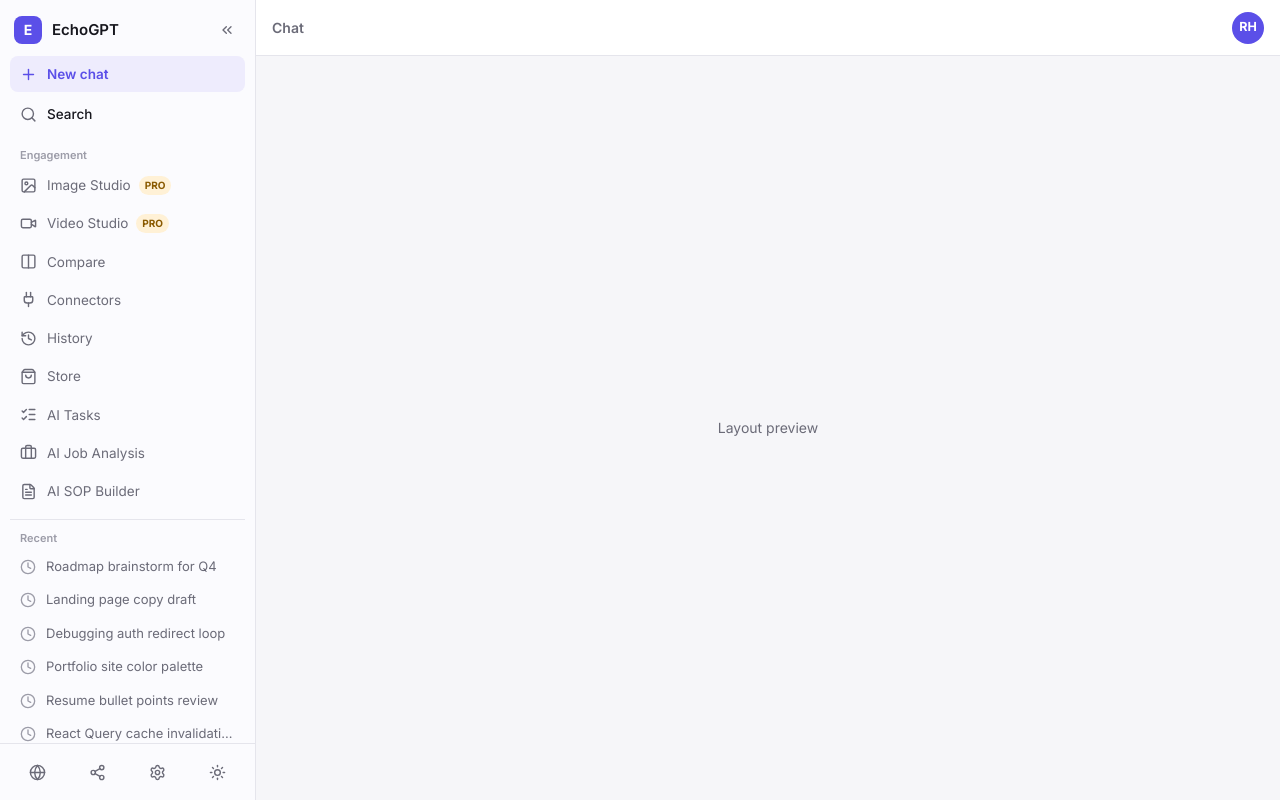
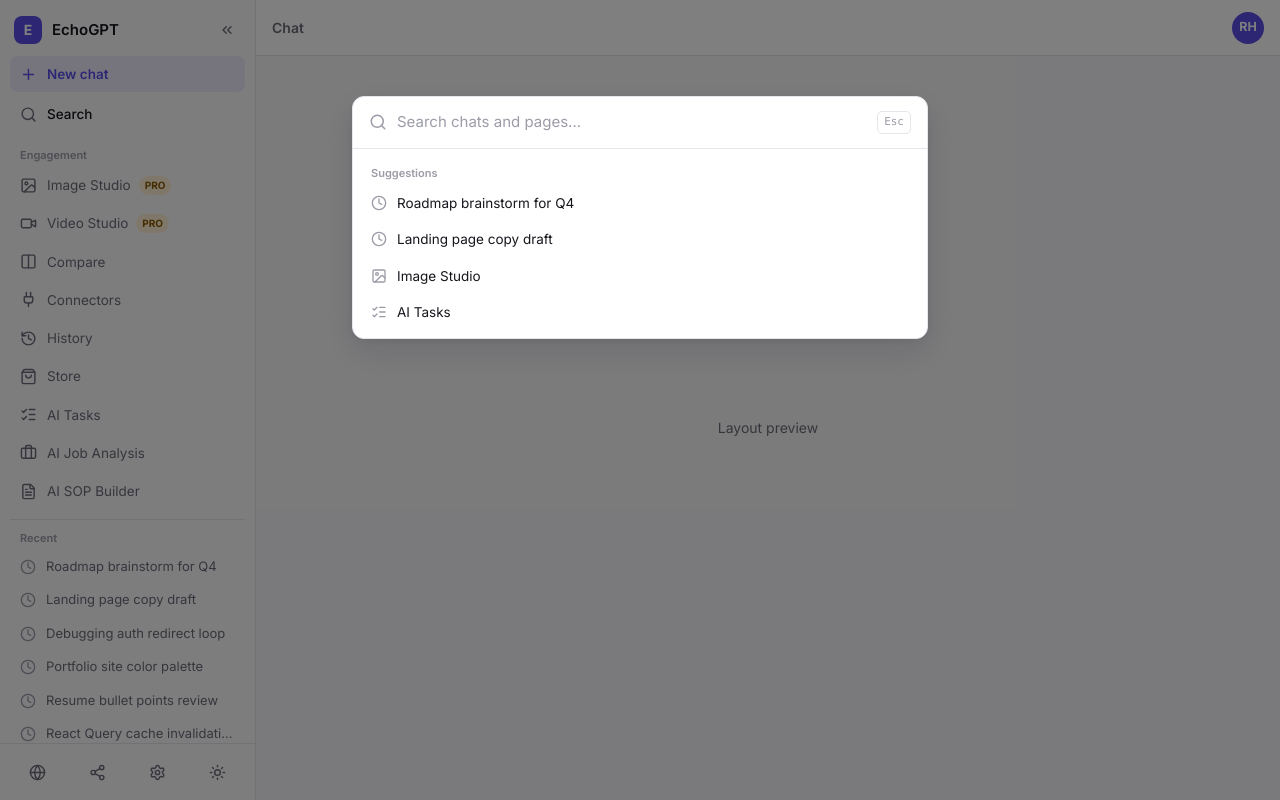
Before and after one commit to mostafarakib/echoGPT, a Next.js app: page / in a window 1280 px wide. Both pictures are taken after a click on the button "Search". Built offline with nearby package versions, Linux system fonts and the light colour scheme.

Commit message:
feat: add Search modal with keyboard shortcut and filtering

```diff
--- a/src/app/page.tsx
+++ b/src/app/page.tsx
@@ -1,8 +1,26 @@
+"use client";
+
 import { Sidebar } from "@/components/layout/Sidebar";
 import { TopNavbar } from "@/components/layout/TopNavbar";
 import { SettingsModal } from "@/components/layout/SettingsModal";
+import { useSearchModalStore } from "@/store/useSearchModalStore";
+import { SearchModal } from "@/components/layout/SearchModal";
+import { useEffect } from "react";
 
 export default function Home() {
+  const openSearch = useSearchModalStore((s) => s.open);
+
+  useEffect(() => {
+    function handleKeydown(e: KeyboardEvent) {
+      if ((e.metaKey || e.ctrlKey) && e.key.toLowerCase() === "k") {
+        e.preventDefault();
+        openSearch();
+      }
+    }
+    document.addEventListener("keydown", handleKeydown);
+    return () => document.removeEventListener("keydown", handleKeydown);
+  }, [openSearch]);
+
   return (
     <div className="flex h-screen">
       <Sidebar />
@@ -13,6 +31,7 @@
         </main>
       </div>
       <SettingsModal />
+      <SearchModal />
     </div>
   );
 }
--- /dev/null
+++ b/src/components/layout/SearchModal.tsx
@@ -0,0 +1,74 @@
+"use client";
+
+import { useEffect, useRef, useState } from "react";
+import { Search } from "lucide-react";
+import { Modal } from "@/components/ui/Modal";
+import { useSearchModalStore } from "@/store/useSearchModalStore";
+import { searchSuggestions } from "@/lib/data/search-suggestions";
+
+export function SearchModal() {
+  const { isOpen, close } = useSearchModalStore();
+  const [query, setQuery] = useState("");
+  const inputRef = useRef<HTMLInputElement>(null);
+
+  useEffect(() => {
+    if (isOpen) {
+      setQuery("");
+      const id = setTimeout(() => inputRef.current?.focus(), 30);
+      return () => clearTimeout(id);
+    }
+  }, [isOpen]);
+
+  const filtered = query.trim()
+    ? searchSuggestions.filter((s) =>
+        s.label.toLowerCase().includes(query.toLowerCase()),
+      )
+    : searchSuggestions;
+
+  return (
+    <Modal
+      isOpen={isOpen}
+      onClose={close}
+      maxWidthClassName="max-w-xl"
+      showCloseButton={false}
+    >
+      <div className="flex items-center gap-2.5 border-b border-border px-4 py-3.5">
+        <Search size={18} className="shrink-0 text-text-muted" />
+        <input
+          ref={inputRef}
+          value={query}
+          onChange={(e) => setQuery(e.target.value)}
+          placeholder="Search chats and pages..."
+          className="flex-1 bg-transparent text-[15px] text-text outline-none placeholder:text-text-muted"
+        />
+        <kbd className="rounded-[5px] border border-border px-1.5 py-0.5 text-[11px] text-text-muted">
+          Esc
+        </kbd>
+      </div>
+
+      <div className="max-h-80 overflow-y-auto p-2">
+        <p className="px-2.5 pb-1 pt-2 text-[11px] font-semibold text-text-muted">
+          {query.trim() ? "Results" : "Suggestions"}
+        </p>
+        {filtered.length === 0 ? (
+          <p className="px-2.5 py-4 text-center text-[13px] text-text-secondary">
+            No matches for &ldquo;{query}&rdquo;
+          </p>
+        ) : (
+          filtered.map((s) => {
+            const Icon = s.icon;
+            return (
+              <button
+                key={s.id}
+                className="flex w-full items-center gap-2.5 rounded-lg px-2.5 py-2 text-left text-[13.5px] text-text hover:bg-border"
+              >
+                <Icon size={16} className="shrink-0 text-text-muted" />
+                {s.label}
+              </button>
+            );
+          })
+        )}
+      </div>
+    </Modal>
+  );
+}
--- a/src/components/layout/Sidebar.tsx
+++ b/src/components/layout/Sidebar.tsx
@@ -7,6 +7,7 @@
 import { engagementLinks } from "@/lib/data/nav-links";
 import { RecentChats } from "@/components/layout/RecentChats";
 import { SidebarBottomBar } from "@/components/layout/SidebarBottomBar";
+import { useSearchModalStore } from "@/store/useSearchModalStore";
 
 export function Sidebar() {
   const { isMini, isMobileOpen, toggleMini, closeMobile } = useSidebarStore();
@@ -14,6 +15,8 @@
   useEffect(() => {
     useSidebarStore.persist.rehydrate();
   }, []);
+
+  const openSearch = useSearchModalStore((s) => s.open);
 
   return (
     <>
@@ -74,6 +77,7 @@
             <span className={clsx(isMini && "md:hidden")}>New chat</span>
           </button>
           <button
+            onClick={openSearch}
             className={clsx(
               "flex items-center gap-2.5 rounded-lg px-2.5 py-2 text-[13.5px] font-medium text-text hover:bg-border",
               isMini && "md:justify-center md:px-2",
--- /dev/null
+++ b/src/lib/data/search-suggestions.ts
@@ -0,0 +1,14 @@
+import { Clock, Image, ListChecks, type LucideIcon } from "lucide-react";
+
+export interface SearchSuggestion {
+  id: string;
+  label: string;
+  icon: LucideIcon;
+}
+
+export const searchSuggestions: SearchSuggestion[] = [
+  { id: "s1", label: "Roadmap brainstorm for Q4", icon: Clock },
+  { id: "s2", label: "Landing page copy draft", icon: Clock },
+  { id: "s3", label: "Image Studio", icon: Image },
+  { id: "s4", label: "AI Tasks", icon: ListChecks },
+];
--- /dev/null
+++ b/src/store/useSearchModalStore.ts
@@ -0,0 +1,13 @@
+import { create } from "zustand";
+
+interface SearchModalState {
+  isOpen: boolean;
+  open: () => void;
+  close: () => void;
+}
+
+export const useSearchModalStore = create<SearchModalState>((set) => ({
+  isOpen: false,
+  open: () => set({ isOpen: true }),
+  close: () => set({ isOpen: false }),
+}));
```
